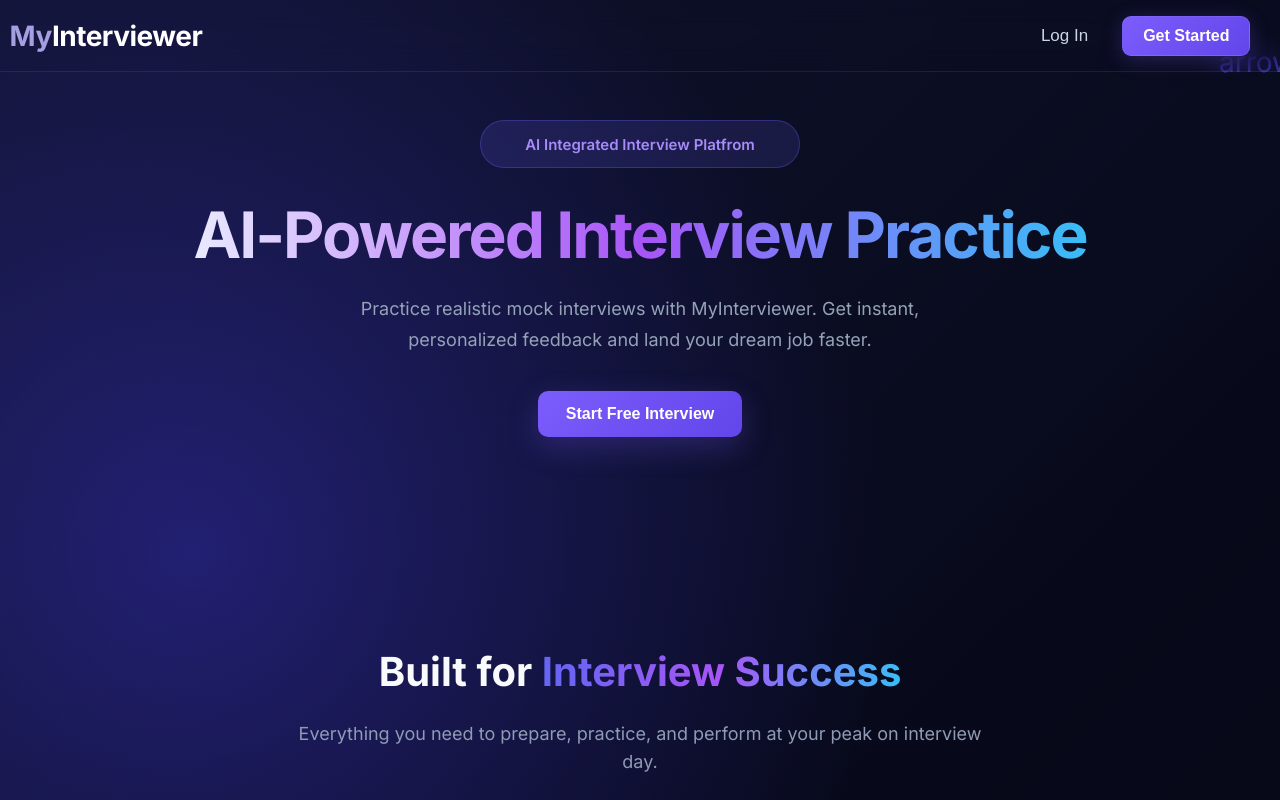
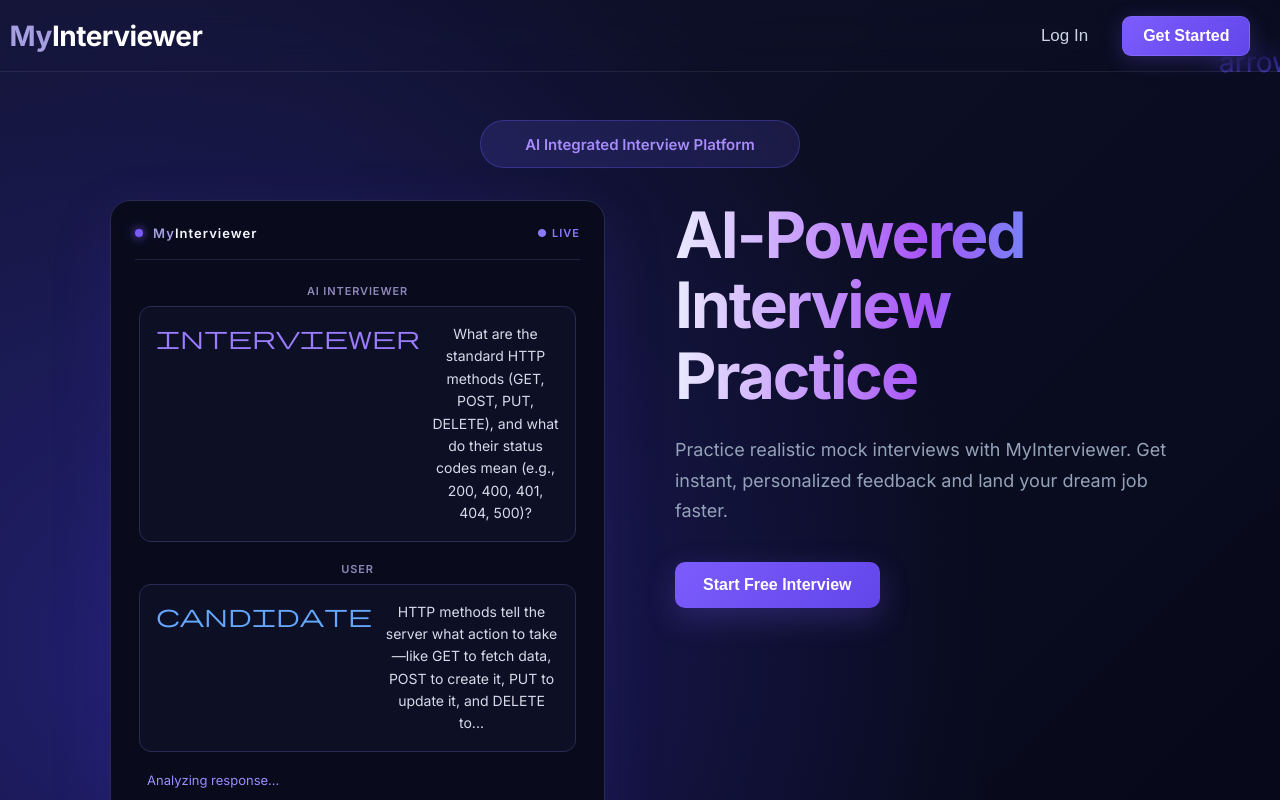
Before and after one commit to asmitascript/MyInterviewer, a React (Vite) app in the folder frontend/: page / in a window 1280 px wide. Shown: the top 800 px of the page. Built offline with nearby package versions, Linux system fonts and the light colour scheme; no server answers.

Commit message:
Added InterviewDemo Card in the Landpage

```diff
--- /dev/null
+++ b/frontend/src/cards/InterviewDemoCard.css
@@ -0,0 +1,154 @@
+.demo-card {
+  width: 100%;
+  max-width: 520px;
+  min-height: 430px;
+  padding: 24px;
+  background: #090b1d;
+  border: 1px solid #292b52;
+  border-radius: 20px;
+  color: #f5f7ff;
+  box-shadow: 0 20px 60px rgba(70, 50, 180, 0.18);
+}
+
+.demo-header {
+  display: flex;
+  align-items: center;
+  gap: 10px;
+  padding-bottom: 18px;
+  border-bottom: 1px solid #20223e;
+  font-size: 13px;
+  font-weight: 600;
+  letter-spacing: 0.08em;
+}
+
+.demo-dot {
+  width: 8px;
+  height: 8px;
+  border-radius: 50%;
+  background: #7c5cff;
+  box-shadow: 0 0 10px #7c5cff;
+}
+
+.demo-status {
+  margin-left: auto;
+  color: #8c79ff;
+  font-size: 11px;
+}
+
+.demo-content {
+  padding: 24px 4px;
+}
+
+.demo-label {
+  margin-bottom: 8px;
+  color: #8f86b8;
+  font-size: 11px;
+  font-weight: 600;
+  letter-spacing: 0.08em;
+}
+
+.question-box,
+.answer-box {
+  display: flex;
+  gap: 12px;
+  align-items: flex-start;
+  padding: 16px;
+  margin-bottom: 20px;
+  border: 1px solid #292b52;
+  border-radius: 12px;
+  background: #0d1025;
+}
+
+.question-box .material-symbols-outlined {
+  color: #9a7cff;
+}
+
+.answer-box .material-symbols-outlined {
+  color: #65a7ff;
+}
+
+.question-box p,
+.answer-box p {
+  margin: 0;
+  color: #d8d9e8;
+  font-size: 14px;
+  line-height: 1.6;
+}
+
+.candidate-label {
+  margin-top: 4px;
+}
+
+.analyzing {
+  display: flex;
+  align-items: center;
+  gap: 8px;
+  color: #9a8cff;
+  font-size: 13px;
+  margin-top: 10px;
+}
+
+.analyzing .material-symbols-outlined {
+  font-size: 18px;
+}
+
+.analysis-box {
+  padding: 16px;
+  border: 1px solid #38316d;
+  border-radius: 12px;
+  background: #11132c;
+}
+
+.analysis-title {
+  display: flex;
+  align-items: center;
+  gap: 8px;
+  color: #a995ff;
+  font-size: 12px;
+  font-weight: 600;
+  margin-bottom: 14px;
+}
+
+.analysis-title .material-symbols-outlined {
+  font-size: 18px;
+}
+
+.scores {
+  display: flex;
+  gap: 12px;
+}
+
+.scores div {
+  flex: 1;
+  padding: 10px;
+  background: #0b0e20;
+  border-radius: 8px;
+}
+
+.scores span {
+  display: block;
+  color: #85869a;
+  font-size: 10px;
+  margin-bottom: 5px;
+}
+
+.scores strong {
+  font-size: 18px;
+  color: #f0edff;
+}
+
+.analysis-success {
+  margin-top: 12px;
+  color: #9f95d8;
+  font-size: 11px;
+}
+
+.demo-footer {
+  display: flex;
+  justify-content: space-between;
+  padding-top: 16px;
+  border-top: 1px solid #20223e;
+  color: #666985;
+  font-size: 9px;
+  letter-spacing: 0.08em;
+}
--- /dev/null
+++ b/frontend/src/cards/InterviewDemoCard.jsx
@@ -0,0 +1,92 @@
+import { useEffect, useState } from "react";
+import "./InterviewDemoCard.css";
+
+function InterviewDemoCard() {
+  const [step, setStep] = useState(0);
+
+  useEffect(() => {
+    const interval = setInterval(() => {
+      setStep((prev) => (prev + 1) % 4);
+    }, 2500);
+
+    return () => clearInterval(interval);
+  }, []);
+
+  return (
+    <div className="demo-card">
+      <div className="demo-header">
+        <span className="demo-dot"></span>
+        <span><span style={{ color: '#a59ee0' }}>My</span>Interviewer</span>
+        <span className="demo-status">● LIVE</span>
+      </div>
+
+      <div className="demo-content">
+
+        <div className="demo-label">AI INTERVIEWER</div>
+
+        <div className="question-box">
+          <span className="material-symbols-outlined">INTERVIEWER</span>
+          <p>
+            What are the standard HTTP methods (GET, POST, PUT, DELETE), and what do their status codes mean (e.g., 200, 400, 401, 404, 500)?
+          </p>
+        </div>
+
+        <div className="demo-label candidate-label">
+          USER
+        </div>
+
+        <div className="answer-box">
+          <span className="material-symbols-outlined">CANDIDATE</span>
+          <p>
+            HTTP methods tell the server what action to take—like GET to fetch data, POST to create it, PUT to update it, and DELETE to...
+          </p>
+        </div>
+
+        {step === 2 && (
+          <div className="analyzing">
+            <span className="material-symbols-outlined"></span>
+            Analyzing response...
+          </div>
+        )}
+
+        {step === 3 && (
+          <div className="analysis-box">
+            <div className="analysis-title">
+              <span className="material-symbols-outlined"></span>
+              AI ANALYSIS
+            </div>
+
+            <div className="scores">
+              <div>
+                <span>Technical</span>
+                <strong>8.5</strong><small>/10</small>
+              </div>
+
+              <div>
+                <span>Clarity</span>
+                <strong>8.2</strong><small>/10</small>
+              </div>
+
+              <div>
+                <span>Communication</span>
+                <strong>8.7</strong><small>/10</small>
+              </div>
+            </div>
+
+            <div className="analysis-success">
+              ✓ Strong practical explanation
+            </div>
+          </div>
+        )}
+
+      </div>
+
+      <div className="demo-footer">
+        <span>AI-POWERED INTERVIEW</span>
+        <span>REAL-TIME ANALYSIS</span>
+      </div>
+    </div>
+  );
+}
+
+export default InterviewDemoCard;
--- a/frontend/src/pages/Landpage.css
+++ b/frontend/src/pages/Landpage.css
@@ -59,6 +59,27 @@
   -webkit-text-fill-color: transparent;
 }
 
+.hero-section {
+  min-height: calc(100vh - 86px);
+  display: flex;
+  align-items: flex-start;
+  justify-content: center;
+  gap: 70px;
+  max-width: 1400px;
+  margin: 0 auto;
+  padding: 0 50px;
+}
+
+.demo-section {
+  flex: 1;
+  display: flex;
+  justify-content: center;
+}
+
+.hero-content {
+  flex: 1;
+  text-align: left;
+}
 
 .header2 {
   max-width: 650px;
--- a/frontend/src/pages/Landpage.jsx
+++ b/frontend/src/pages/Landpage.jsx
@@ -1,19 +1,28 @@
 import "./Landpage.css";
 import Features from "../cards/Features";
 import Progress from "../cards/Progress";
+import InterviewDemoCard from "../cards/InterviewDemoCard";
 
 import { useNavigate } from "react-router-dom";
 
 function Landpage() {
 
   const navigate = useNavigate();
+
   return (
     <>
       <section className="landing-page">
+        <div className="capsule">
+          AI Integrated Interview Platform
+        </div>
 
-        <div className="capsule">
-            AI Integrated Interview Platfrom
+        <section className="hero-section">
+
+          <div className="demo-section">
+            <InterviewDemoCard />
           </div>
+
+          <div className="hero-content">
 
             <div className="mainHeader">
               AI-Powered Interview Practice
@@ -24,31 +33,26 @@
               Get instant, personalized feedback and land your dream job faster.
             </div>
 
-      {/* <button
-        className="start-free-interview"
-        onClick={() => navigate("/interview")}
-      >
-        Start Free Interview
-      </button> */}
             <button
               type="button"
               className="start-free-interview"
-        onClick={() => {
-          console.log("Navigating...");
-          navigate("/interview/setup");
-        }}
+              onClick={() => navigate("/interview/setup")}
             >
               Start Free Interview
             </button>
 
+          </div>
+
+        </section>
 
         <section className="features-section">
           <Features />
         </section>
 
         <section className="progress-section">
-          <Progress/>
+          <Progress />
         </section>
+
       </section>
     </>
   );
```
Lines whose indentation alone changed are shown as unchanged.
